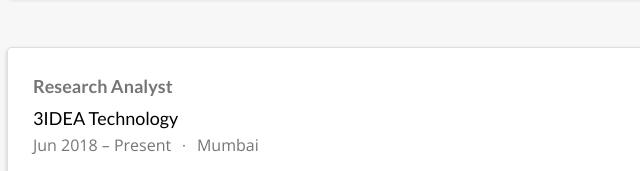
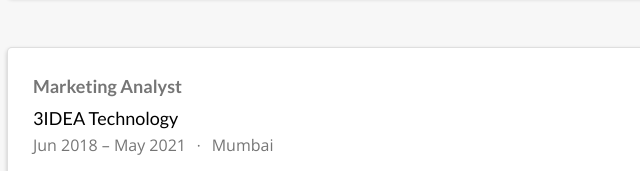
Before and after one commit to mihir1493/myportfolio, a plain HTML site: page index.html in a window 1280 px wide. Shown: the part 2231-2402 px from the top of the page, 522-1162 px from the left. Drawn offline with nearby package versions, Linux system fonts and the light colour scheme; some icons are missing.

Commit message:
Update index.html

```diff
--- a/index.html
+++ b/index.html
@@ -558,7 +558,7 @@
 
     <div class="portrait-title">
       <h2 itemprop="name">Mihir Shinde</h2>
-      <h3 class="d-inline-block" itemprop="jobTitle">Research Analyst,</h3>
+      <h3 class="d-inline-block" itemprop="jobTitle">Marketing Analyst,</h3>
 
 
       <h3 class="d-inline-block" itemprop="worksFor" itemscope itemtype="http://schema.org/Organization">
@@ -851,12 +851,12 @@
       <div class="col py-2">
         <div class="card">
           <div class="card-body">
-            <h4 class="card-title exp-title text-muted mt-0 mb-1">Research Analyst</h4>
+            <h4 class="card-title exp-title text-muted mt-0 mb-1">Marketing Analyst</h4>
             <h4 class="card-title exp-company text-muted my-0"><a href="www.3idea.in" target="_blank" rel="noopener">3IDEA Technology</a></h4>
             <div class="text-muted exp-meta">
               Jun 2018 –
 
-                Present
+                May 2021
 
 
                 <span class="middot-divider"></span>
```
